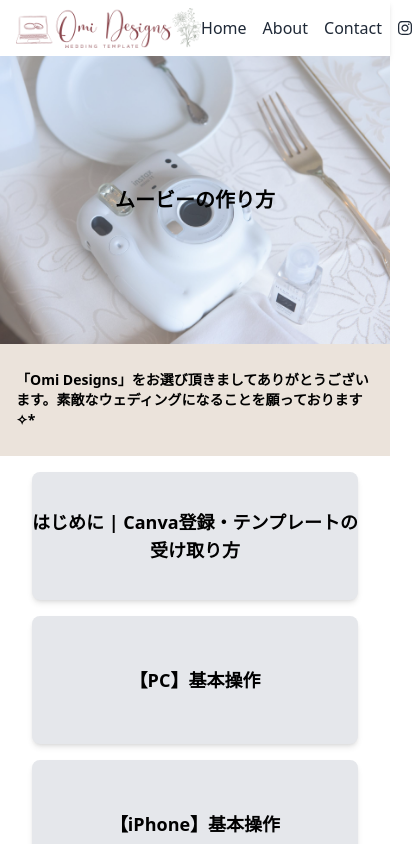
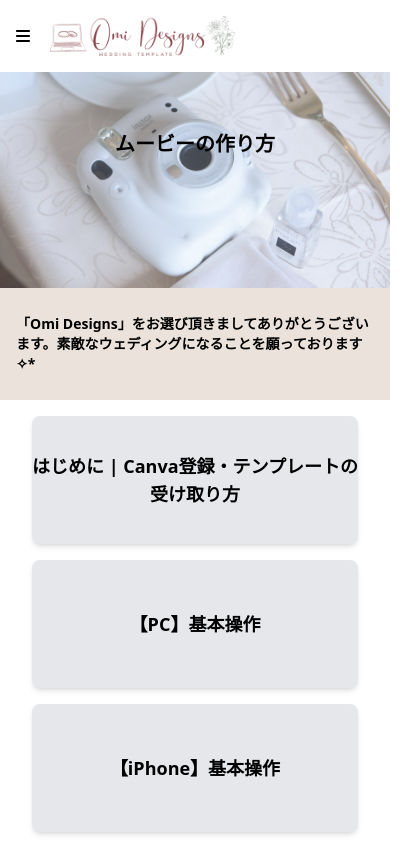
Before and after one commit to garrettomi/omidesigns-instructions, a React (Vite) app: page / in a window 390 px wide. Shown: the top 844 px of the page, 412 px wide, since content can reach past the window. Built offline with nearby package versions, Linux system fonts and the light colour scheme.

Commit message:
Feat: Implement Mobile Navbar

```diff
--- a/src/components/Navbar/Navbar.jsx
+++ b/src/components/Navbar/Navbar.jsx
@@ -1,22 +1,22 @@
-import Logo from "../../assets/logo.png"
-import NavItem from "./NavItem";
-import { FontAwesomeIcon } from "@fortawesome/react-fontawesome";
-import { faInstagram } from "@fortawesome/free-brands-svg-icons";
+import { useState } from "react";
+
+import DesktopNavItems from "./components/DesktopNavItems";
+import HamburgerMenuIcon from "./components/HamburgerMenuIcon";
+import MobileNavItems from "./components/MobileNavItems";
+
 
 export default function Navbar() {
+    const [isOpen, setIsOpen] = useState(false);
+
+    const toggleNav = () => {
+        setIsOpen(!isOpen);
+    }
+
     return (
-        <nav className="bg-white px-4 py-2 flex justify-between items-center shadow-md">
-            <img src={Logo} alt="Omi Designs Logo" className="h-10" />
-            <ul className="flex gap-4">
-                <NavItem text="Home" url="/" />
-                <NavItem text="About" url="/about" />
-                <NavItem text="Contact" url="/contact" />
-                <li>
-                    <a href="https://instagram.com/omidesigns" target="_blank" rel="noopener noreferrer" className="text-gray-800 hover:text-gray-600 transition">
-                    <FontAwesomeIcon icon={faInstagram} />
-                    </a>
-                </li>
-            </ul>
+        <nav className="absolute top-0 left-0 w-full bg-white z-50">
+            <DesktopNavItems />
+            <HamburgerMenuIcon isOpen={isOpen} toggle={toggleNav} />
+            <MobileNavItems isOpen={isOpen} />
         </nav>
     );
 };
--- a/src/components/Navbar/NavItem.jsx
+++ b/src/components/Navbar/components/DesktopNavItem.jsx
@@ -1,4 +1,4 @@
-export default function NavItem ({ text, url }) {
+export default function DesktopNavItem ({ text, url }) {
     return (
         <li>
             <a href={url} className="text-gray-800 hover:text-gray-600 transition">
--- /dev/null
+++ b/src/components/Navbar/components/DesktopNavItems.jsx
@@ -0,0 +1,23 @@
+import Logo from "./Logo"
+import DesktopNavItem from "./DesktopNavItem";
+
+import { FontAwesomeIcon } from "@fortawesome/react-fontawesome";
+import { faInstagram } from "@fortawesome/free-brands-svg-icons";
+
+export default function DesktopNavItems() {
+    return (
+        <div className="hidden font-medium text-sm text-black px-28 py-6 lg:flex justify-between items-center">
+            <Logo />
+            <ul className="lg:flex flex-col lg:flex-row items-center gap-8">
+                <DesktopNavItem text="Home" url="/" />
+                <DesktopNavItem text="About" url="/about" />
+                <DesktopNavItem text="Contact" url="/contact" />
+                <li>
+                    <a href="https://instagram.com/omidesigns" target="_blank" rel="noopener noreferrer" className="text-gray-800 hover:text-gray-600 transition">
+                    <FontAwesomeIcon icon={faInstagram} />
+                    </a>
+                </li>
+            </ul>
+        </div>
+    );
+};
--- /dev/null
+++ b/src/components/Navbar/components/HamburgerMenuIcon.jsx
@@ -0,0 +1,20 @@
+import Logo from "./Logo";
+import { FontAwesomeIcon } from "@fortawesome/react-fontawesome";
+import { faBars, faTimes } from "@fortawesome/free-solid-svg-icons";
+
+export default function HamburgerMenuIcon({ isOpen, toggle }) {
+    return (
+        <div className="lg:hidden flex justify-first w-full p-4">
+            <button onClick={toggle} title="Navbar toggle button">
+            {isOpen ? (
+                <FontAwesomeIcon icon={faTimes} />
+            ): (
+                <FontAwesomeIcon icon={faBars} />
+            )}
+            </button>
+            <div className="pl-5">
+                <Logo />
+            </div>
+        </div>
+    )
+}
--- /dev/null
+++ b/src/components/Navbar/components/Logo.jsx
@@ -0,0 +1,11 @@
+import omidesignsLogo from "../../../assets/logo.png";
+
+export default function Logo () {
+    return (
+        <div className="flex items-center relative w-full max-w-xs h-auto">
+            <a href="/">
+                <img src={omidesignsLogo} alt="Omi Designs Logo" className="h-10" />
+            </a>
+        </div>
+    );
+};
--- /dev/null
+++ b/src/components/Navbar/components/MobileNavItem.jsx
@@ -0,0 +1,7 @@
+export default function MobileNavItem({ url, label }) {
+    return (
+        <a href={url} className={`text-black block p-4 hover:bg-[#F7F5F6]`}>
+            {label}
+        </a>
+    );
+};
--- /dev/null
+++ b/src/components/Navbar/components/MobileNavItems.jsx
@@ -0,0 +1,21 @@
+import MobileNavItem from "./MobileNavItem";
+
+import { FontAwesomeIcon } from "@fortawesome/react-fontawesome";
+import { faInstagram } from "@fortawesome/free-brands-svg-icons";
+
+export default function MobileNavItems({ isOpen }) {
+    if(!isOpen) return null;
+
+    return (
+        <div className="lg:hidden bg-white">
+            <MobileNavItem url="/" label="Home" />
+            <MobileNavItem url="/about" label="About" />
+            <MobileNavItem url="/contact" label="Contact" />
+            <div className="p-5 text-center">
+            <a href="https://instagram.com/omidesigns" target="_blank" rel="noopener noreferrer" className="text-gray-800 hover:text-gray-600 transition">
+                <FontAwesomeIcon icon={faInstagram} />
+            </a>
+            </div>
+        </div>
+    );
+};
```
